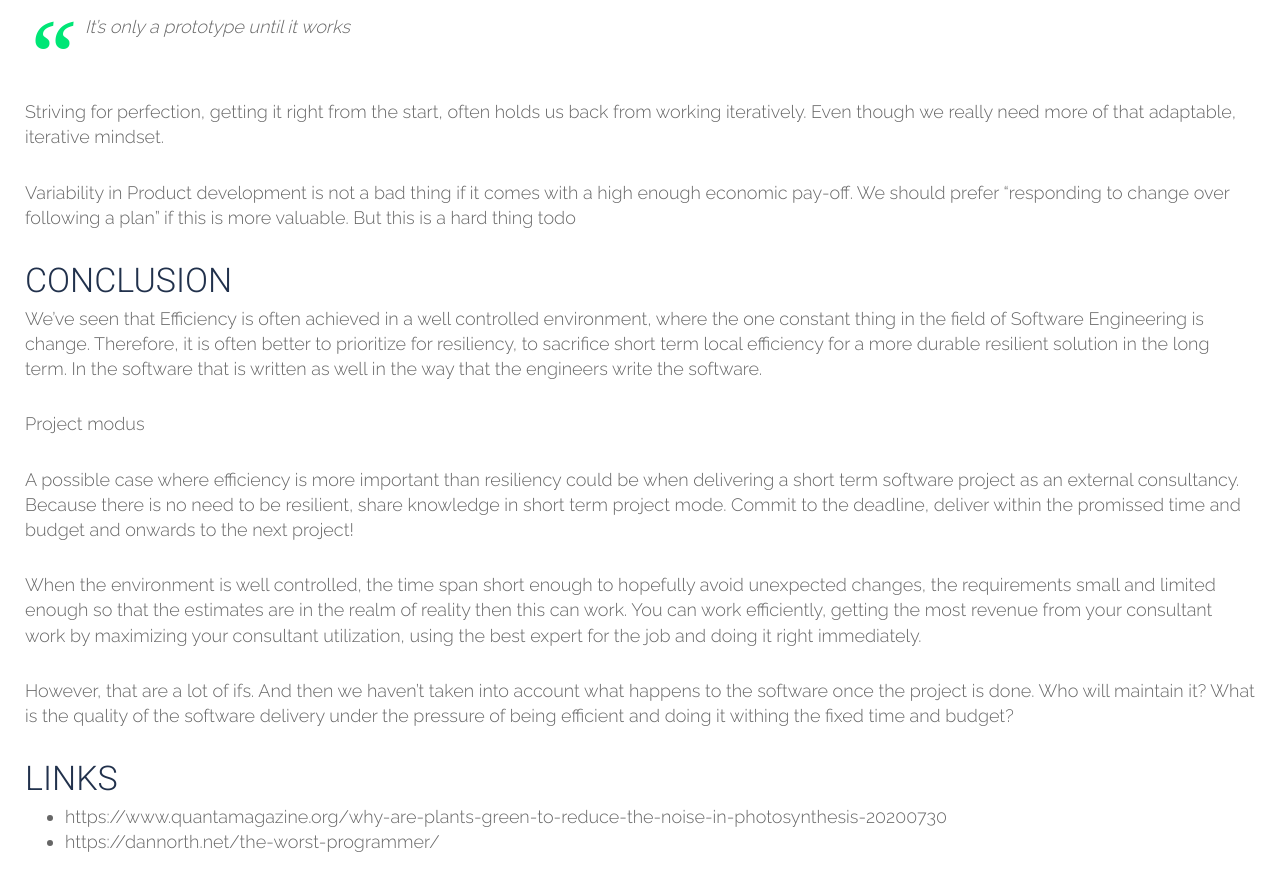
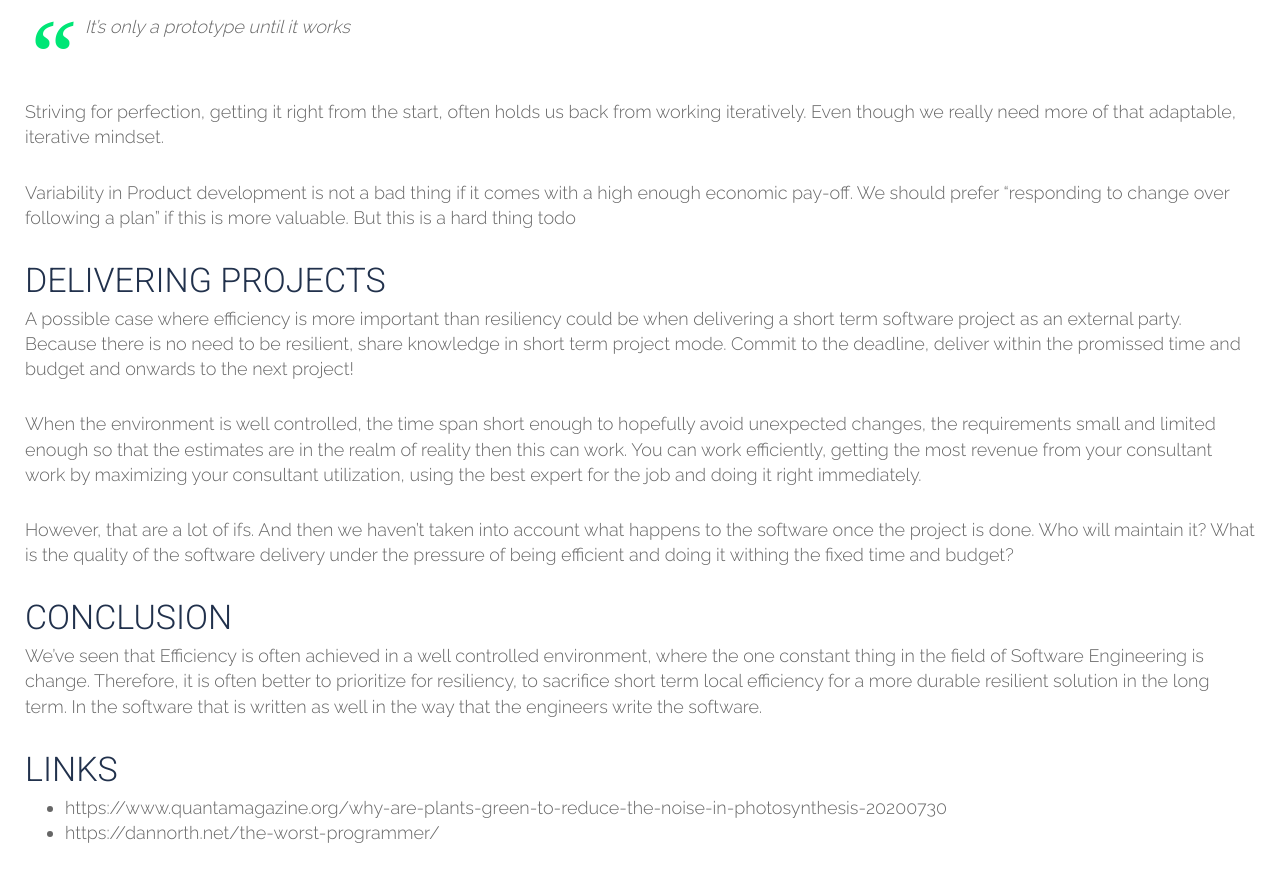
Before and after one commit to tripledio/tripledio.github.io, a Jekyll site: the page built from _posts/2024-03-01-cost-of-efficiency.md, in a window 1280 px wide and 900 px high, scrolled down 8307 px. Shown: the top 891 px of the window. Built offline with Jekyll 4.4.1, drawn with Linux system fonts in a browser that asks for light colours; comment, search, counter and statistics services are not loaded; some of the changed lines change nothing that is shown; some of the changed text lies outside the part shown.

Commit message:
batterij plat

```diff
--- a/_posts/2023-07-1-cost-of-efficiency.md
+++ b/_posts/2024-03-01-cost-of-efficiency.md
@@ -164,7 +164,7 @@ Given the nature of software engineering, the drive to produce, to be busy is es
 
 > Software Engineering is a learning process, working code a side effect
 
-### The queues of division of labor
+### The pain of division of labor
 
 A good software team should be cross-functional. Meaning they should have all the necessary skills inside the team so that they can work as an autonomous unit and do not require outside help. They should have as few outside dependencies as possible. Because as software engineers we know, dependencies come at a cost.
 
@@ -188,7 +188,7 @@ In short, the efficiency of the whole team is negatively impacted by optimizing
 
 The approach also goes against real autonomous teams that can determine how they do their work. It demotes team members to code monkeys that have to perform certain tasks according to their predefined roles.
 
-Like in Craig Larman's analogy to a soccer team where each player has a specific role and expertise, in which they are most efficient, you also want them to be able to take up other roles when needed. We hope that the striker will stop the ball going in their own goal as well as the goalkeeper should score if the opportunity presents itself.
+Like in Craig Larman's analogy to a soccer team where each player has a specific role and expertise, in which they are most efficient, you also want them to be able to take up other roles when needed. We hope that the striker will stop the ball going in their own goal as well as the [goalkeeper should score]{https://www.youtube.com/watch?v=XeZ5zNv9_40&t=58s} if the opportunity presents itself.
 
 
 ### The pain of First time right
@@ -213,15 +213,9 @@ Striving for perfection, getting it right from the start, often holds us back fr
 
 Variability in Product development is not a bad thing if it comes with a high enough economic pay-off. We should prefer "responding to change over following a plan" if this is more valuable. But this is a hard thing todo
 
+## Delivering Projects
 
-## Conclusion
-
-We've seen that Efficiency is often achieved in a well controlled environment, where the one constant thing in the field of Software Engineering is change. Therefore, it is often  better to prioritize for resiliency, to sacrifice short term local efficiency for a more durable resilient solution in the long term. In the software that is written as well in the way that the engineers write the software.
-
-
-Project modus
-
-A possible case where efficiency is more important than resiliency could be when delivering a short term software project as an external consultancy. Because there is no need to be resilient, share knowledge in short term project mode. Commit to the deadline, deliver within the promissed time and budget and onwards to the next project!
+A possible case where efficiency is more important than resiliency could be when delivering a short term software project as an external party. Because there is no need to be resilient, share knowledge in short term project mode. Commit to the deadline, deliver within the promissed time and budget and onwards to the next project!
 
 When the environment is well controlled, the time span short enough to hopefully avoid unexpected changes, the requirements small and limited enough so that the estimates are in the realm of reality then this can work. You can work efficiently, getting the most revenue from your consultant work by maximizing your consultant utilization, using the best expert for the job and doing it right immediately.
 
@@ -229,6 +223,10 @@ However, that are a lot of ifs. And then we haven't taken into account what happ
 
 
 
+## Conclusion
+
+We've seen that Efficiency is often achieved in a well controlled environment, where the one constant thing in the field of Software Engineering is change. Therefore, it is often  better to prioritize for resiliency, to sacrifice short term local efficiency for a more durable resilient solution in the long term. In the software that is written as well in the way that the engineers write the software.
+
 ## Links
 
 + https://www.quantamagazine.org/why-are-plants-green-to-reduce-the-noise-in-photosynthesis-20200730
```
